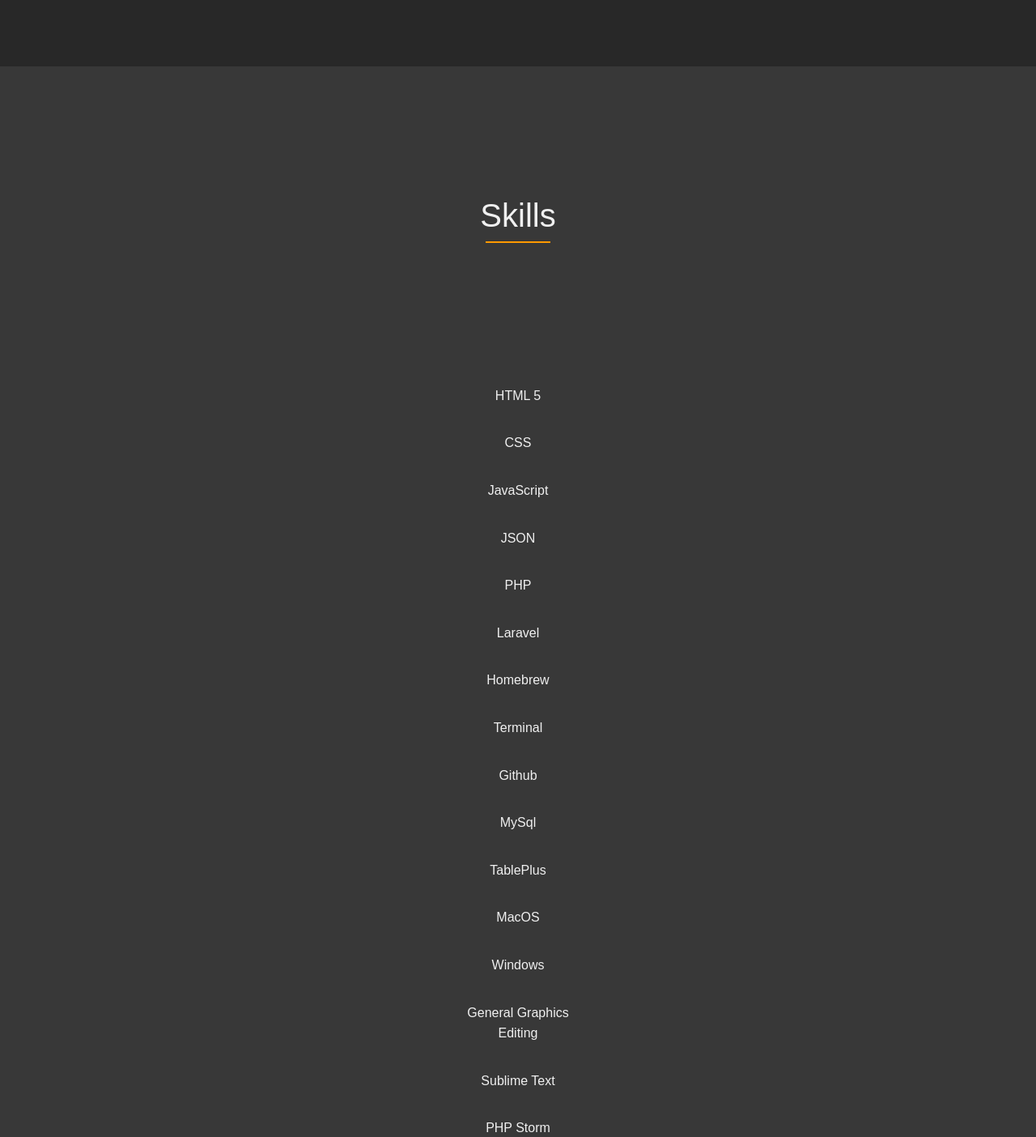
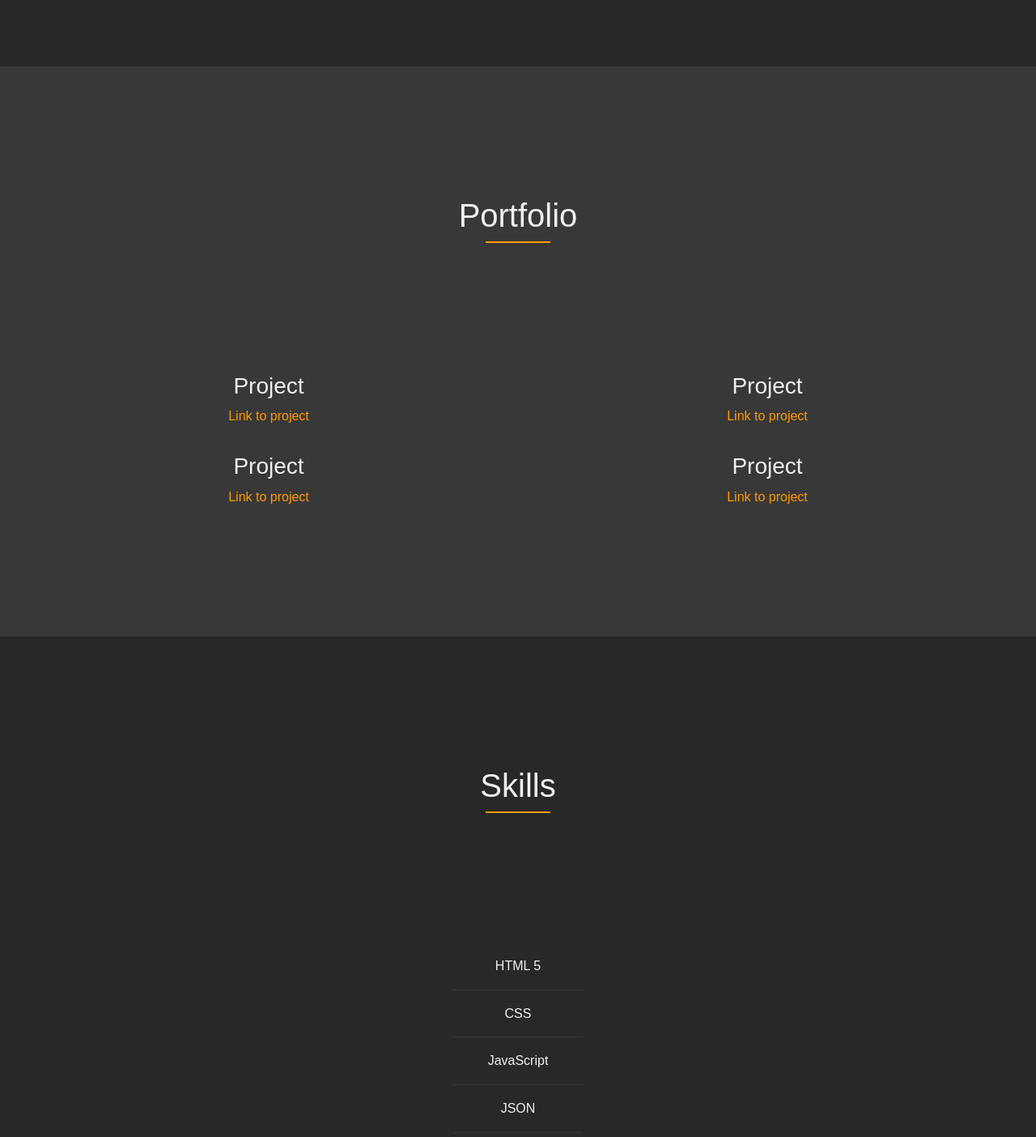
Before and after one commit to AXIS-Consulting/axisac_website, a PHP site: page / in a window 1280 px wide. Shown: the part 1492-2896 px from the top of the page at 81% size. Run offline with PHP 8.4, Linux system fonts and the light colour scheme; some libraries are stand-ins or nearby versions.

Commit message:
Update index.php
added section back

```diff
--- a/index.php
+++ b/index.php
@@ -58,38 +58,38 @@
 
 </section>
 
-<!--<section id="portfolio">-->
-<!---->
-<!--    <div class="section-title">-->
-<!--        <h2>Portfolio</h2>-->
-<!--        <span class="underline"></span>-->
-<!--    </div>-->
-<!---->
-<!--    <div class="portfolio-container">-->
-<!---->
-<!--        <div>-->
-<!--            <h3>Project</h3>-->
-<!--            <a href="#">Link to project</a>-->
-<!--        </div>-->
-<!---->
-<!--        <div>-->
-<!--            <h3>Project</h3>-->
-<!--            <a href="#">Link to project</a>-->
-<!--        </div>-->
-<!---->
-<!--        <div>-->
-<!--            <h3>Project</h3>-->
-<!--            <a href="#">Link to project</a>-->
-<!--        </div>-->
-<!---->
-<!--        <div>-->
-<!--            <h3>Project</h3>-->
-<!--            <a href="#">Link to project</a>-->
-<!--        </div>-->
-<!---->
-<!--    </div>-->
-<!---->
-<!--</section>-->
+<section id="portfolio">
+
+    <div class="section-title">
+        <h2>Portfolio</h2>
+        <span class="underline"></span>
+    </div>
+
+    <div class="portfolio-container">
+
+        <div>
+            <h3>Project</h3>
+            <a href="#">Link to project</a>
+        </div>
+
+        <div>
+            <h3>Project</h3>
+            <a href="#">Link to project</a>
+        </div>
+
+        <div>
+            <h3>Project</h3>
+            <a href="#">Link to project</a>
+        </div>
+
+        <div>
+            <h3>Project</h3>
+            <a href="#">Link to project</a>
+        </div>
+
+    </div>
+
+</section>
 
 <section id="skills">
 
```
